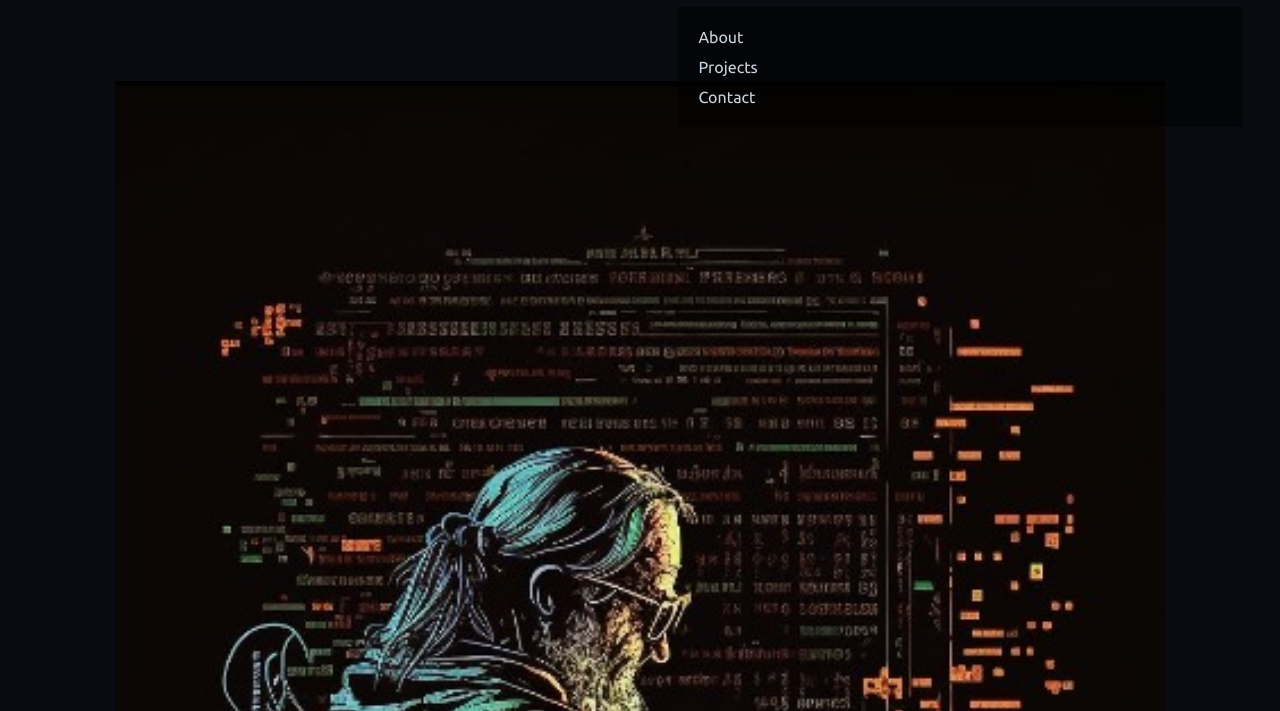
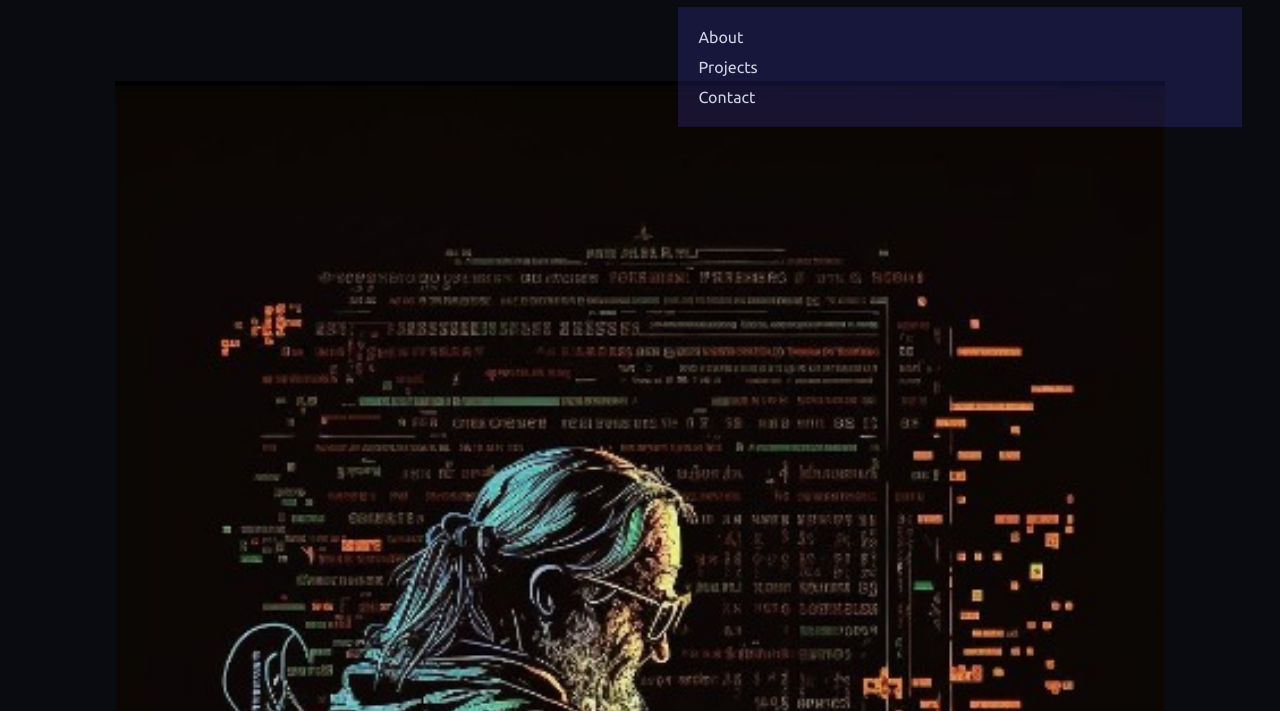
Before and after one commit to aleroses/async-landing, a website: page public/index.html in a window 1280 px wide. Both pictures are taken after a click on the element 1216 px from the left and 65 px from the top of the page. Shown: the part 89-800 px from the top of the page. Drawn offline with Linux system fonts and the light colour scheme.

Commit message:
Agregar transparencia

```diff
--- a/public/css/main.css
+++ b/public/css/main.css
@@ -66,8 +66,10 @@ body {
   top: 12vh;
   left: calc(100% - 47%);
   padding: 5px 10px;
-  background-color: var(--second-color);
-  background-color: rgba(0, 0, 0, 0.5);
+  background-color: rgba(79, 70, 229, 0.2);
+  /*
+  #4f46e5
+  */
 }
 
 .show ul {
@@ -157,18 +159,15 @@ h2 span {
 }
 
 footer div {
-
   display: flex;
   justify-content: flex-end;
 }
 
 footer div a {
-
   display: flex;
   justify-content: flex-end;
 }
 
-footer div a img{
+footer div a img {
   width: 80%;
-
 }
```
